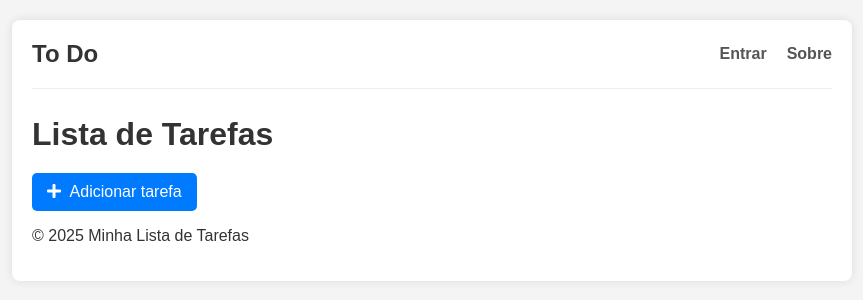
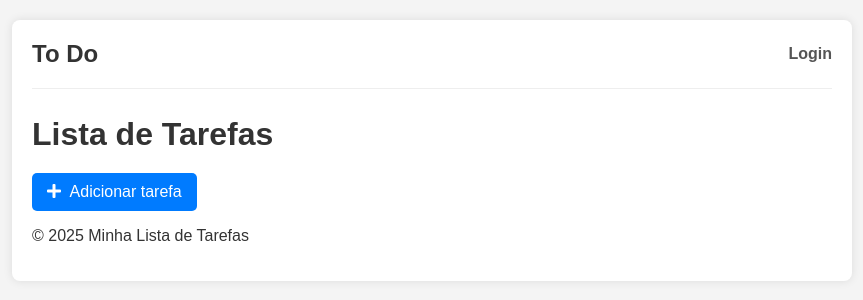
Before and after one commit to celsovssilva/projetodjango, a Django app: template pj/hellen/templates/base.html in a window 1280 px wide. Shown: the top 300 px of the page, without its empty margins (208-1071 px from the left). Run offline with Django 3.2, Linux system fonts and the light colour scheme; the template is opened without the code that fills it, so the values that code supplies are empty.

Commit message:
fazendo apenas um user cadastrado ter acesso as tarefas

```diff
--- a/pj/hellen/templates/base.html
+++ b/pj/hellen/templates/base.html
@@ -14,16 +14,24 @@
             <nav>
                 <ul>
                     {% if user.is_authenticated %}
-                        <li><a  href="/">Tarefas</a></li>
-                        <li><a href="#">Usuários</a></li>
-                     {% else %}
-                        <li><a href="/accounts/login">Entrar</a></li>
-                    {% endif %}
+  <li class="nav-item">
+    <a class="nav-link" href="/tarefas">Tarefas</a>
+  </li>
+  <li class="nav-item">
+    <a class="nav-link" href="/usuarios">Usuários</a>
+  </li>
+  <li class="nav-item">
+    <form method="post" action="{% url 'logout' %}">
+      {% csrf_token %}
+      <button class="nav-link btn btn-link" type="submit" style="padding: 0; border: none;">Sair</button>
+    </form>
+  </li>
+{% else %}
+  <li class="nav-item">
+    <a class="nav-link" href="{% url 'login' %}">Login</a>
+  </li>
+{% endif %}
 
-                    <li><a href="#">Sobre</a></li>
-                    {% if user.is_authenticated %}
-                    <li><a href="/accounts/logout">Sair</a></li>
-                    {% endif %}
 
 
                 </ul>
```
Also changed, not shown: pj/hellen/views.py (+4 -4 lines).
